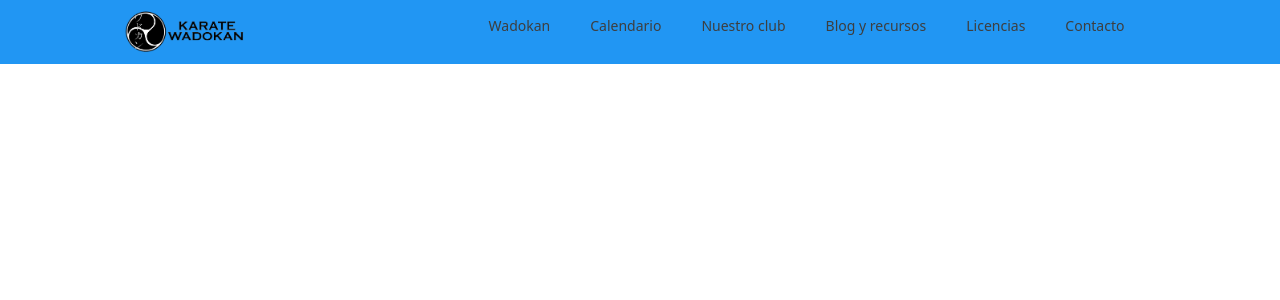
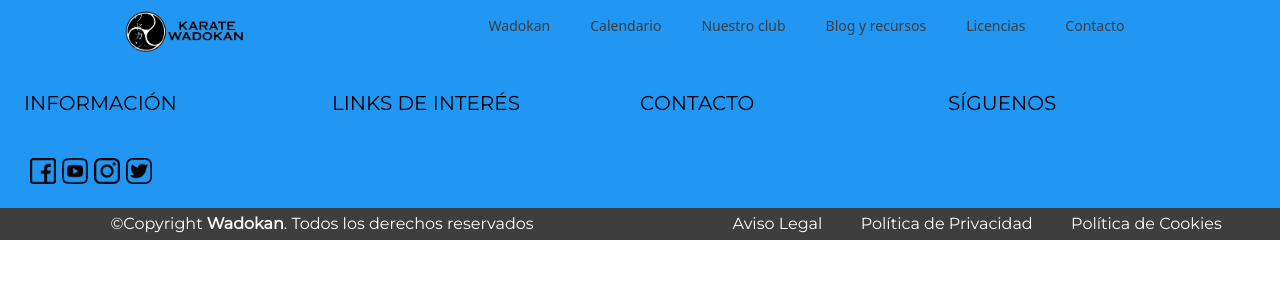
Before and after one commit to wadokan-karate/wadokan, a React (Vite) app: page / in a window 1280 px wide. Shown: the top 300 px of the page. Built offline with nearby package versions, Linux system fonts and the light colour scheme.

Commit message:
stable version with navbar and footer

```diff
--- /dev/null
+++ b/src/components/Footer.jsx
@@ -0,0 +1,42 @@
+import facebook from '../assets/img/facebook.png'
+import instagram from '../assets/img/instagram.png'
+import youtube from '../assets/img/youtube.png'
+import twitter from '../assets/img/twitter.png'
+import { Link } from 'react-router-dom';
+import "../style/Footer.css"
+import "../index.css"
+
+export default function Footer(){
+    return (
+        <footer>
+            <div id="container1">
+                <div id="links">
+                    <ul>
+                        <li><Link to="/nuestro-club">Información</Link></li>
+                        <li><Link to="/licencias">Links de Interés</Link></li>
+                        <li><Link to="/contacto">Contacto</Link></li>
+                        <li>Síguenos</li>
+                    </ul>
+                </div>
+
+                <div id="social">
+                    <a title="facebook" href="https://www.facebook.com/people/Karate-Wadokan-Dos-Hermanas/100063655906913/" target="_blank"><img src={facebook} alt="facebook"/></a>
+                    <a title="youtube" href="" target="_blank"><img src={youtube} alt="youtube"/></a>
+                    <a title="instagram" href="https://www.instagram.com/karatewadokan/" target="_blank"><img src={instagram} lt="instagram"/></a>
+                    <a title="twitter" href="" target="_blank"><img src={twitter} alt="twitter"/></a>
+                </div>
+            </div>
+            <div id="container2">
+                <div id="copyright">
+                    <p>©Copyright <strong>Wadokan</strong>. Todos los derechos reservados</p>
+                </div>
+
+                <div id="legal">
+                    <Link to="/aviso-legal" id="politica">Aviso Legal</Link>
+                    <Link to="/politica-privacidad" id="privacidad">Política de Privacidad</Link>
+                    <Link to="/politica-cookies" id="cookies">Política de Cookies</Link>
+                </div>
+            </div>
+        </footer>
+    )
+}
--- a/src/layout/layoutPublic.jsx
+++ b/src/layout/layoutPublic.jsx
@@ -1,5 +1,6 @@
 import { Outlet } from "react-router-dom";
 import Navbar from "../components/Navbar";
+import Footer from "../components/Footer";
 
 
 const LayoutPublic = () => {
@@ -8,7 +9,7 @@ const LayoutPublic = () => {
         <>
             <Navbar/>
             <Outlet />
-
+            <Footer/>
         </>
     );
 };
--- a/src/router/Root.jsx
+++ b/src/router/Root.jsx
@@ -1,5 +1,6 @@
 import { Outlet } from "react-router-dom";
 import Navbar from "../components/Navbar";
+import Footer from "../components/Footer";
 
 const Root = () => {
 
@@ -7,7 +8,7 @@ const Root = () => {
         <>
             <Navbar/>
             <Outlet />
-
+            <Footer/>
         </>
     );
 };
--- a/src/style/Footer.css
+++ b/src/style/Footer.css
@@ -22,7 +22,9 @@
 }
 
 #social{
-    text-align: right;
+    display: flex;
+    flex-direction: row;
+    text-align: center;
     margin-right: 7.2vw;
 }
 
```
